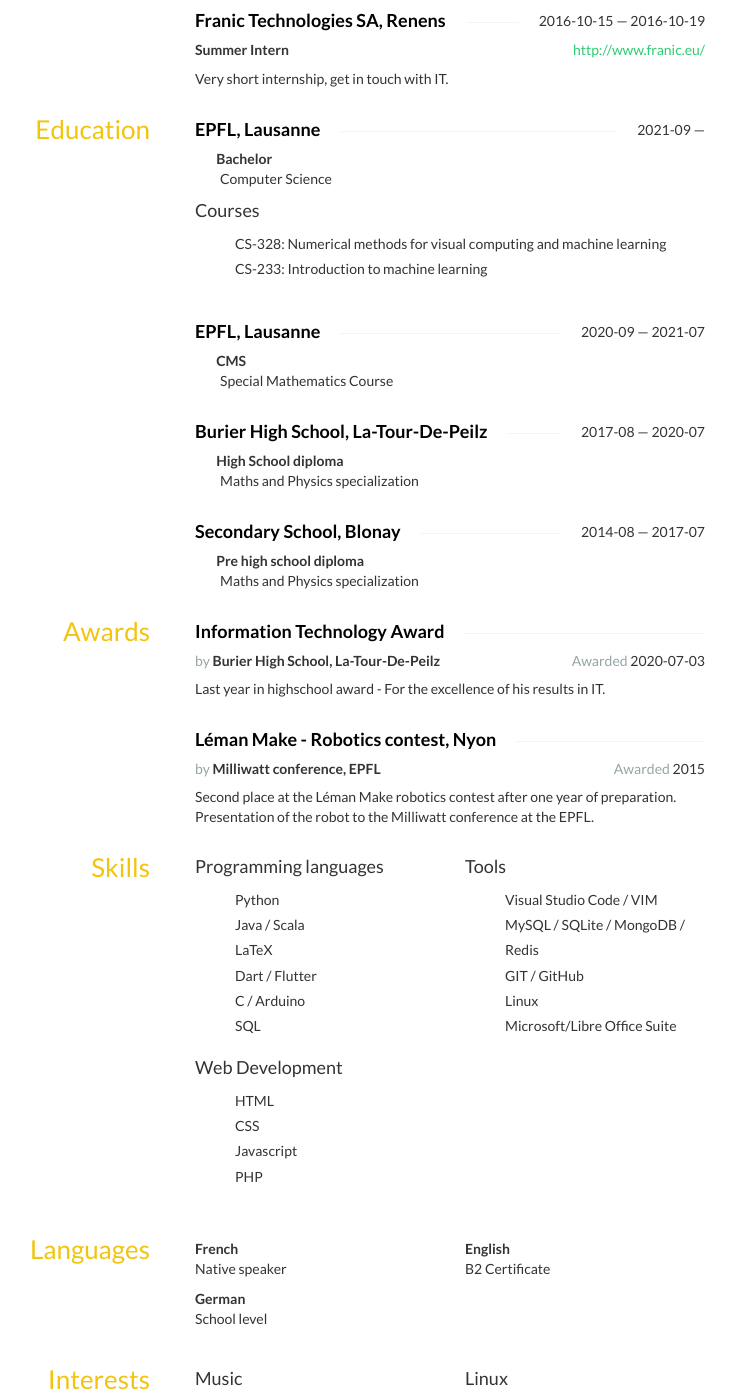
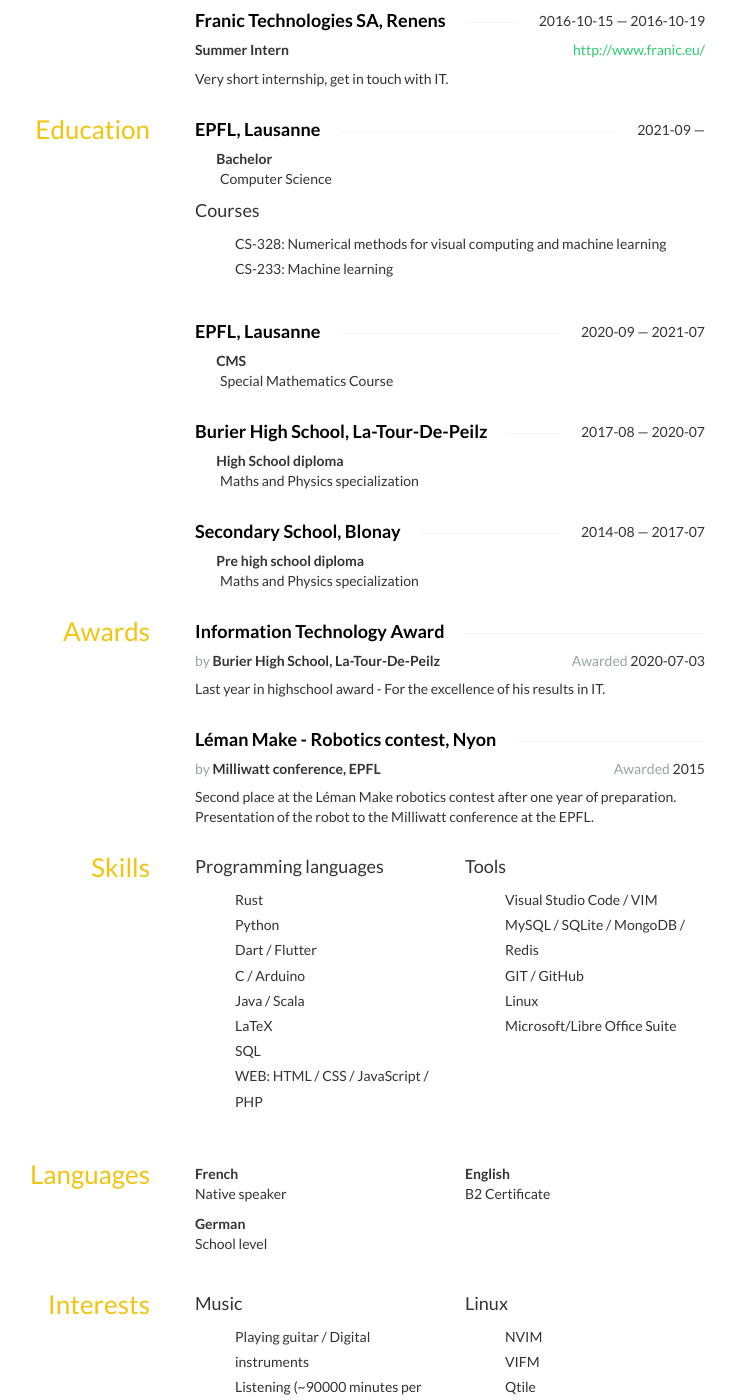
Before and after one commit to gruvw/portfolio, a Jekyll site: the page json_resume.html, which Jekyll copies as it is, in a window 1280 px wide and 1400 px high, scrolled down 1701 px. Shown: the whole window, without its empty margins (280-1016 px from the left). Built offline with Jekyll 4.4.1, drawn with Linux system fonts in a browser that asks for light colours; nearby versions of some CDN libraries; a style sheet for code colours, icons or effects is not loaded; some of the changed text lies outside the part shown.

Commit message:
[ci skip] Built json_resume.html

```diff
--- a/json_resume.html
+++ b/json_resume.html
@@ -438,7 +438,7 @@ h4 span:first-child {
 				<h4>Courses</h4>
 				<ul class="courses">
 					<li>CS-328: Numerical methods for visual computing and machine learning</li>
-					<li>CS-233: Introduction to machine learning</li>
+					<li>CS-233: Machine learning</li>
 				</ul>
 			</div>
 			<div class="col-sm-12">
@@ -541,12 +541,14 @@ h4 span:first-child {
 					<h4>Programming languages</h4>
 				</div>
 				<ul class="keywords">
+					<li>Rust</li>
 					<li>Python</li>
+					<li>Dart / Flutter</li>
+					<li>C / Arduino</li>
 					<li>Java / Scala</li>
 					<li>LaTeX</li>
-					<li>Dart / Flutter</li>
-					<li>C / Arduino</li>
 					<li>SQL</li>
+					<li>WEB: HTML / CSS / JavaScript / PHP</li>
 				</ul>
 			</div>
 			<div class="col-sm-6">
@@ -559,17 +561,6 @@ h4 span:first-child {
 					<li>GIT / GitHub</li>
 					<li>Linux</li>
 					<li>Microsoft/Libre Office Suite</li>
-				</ul>
-			</div>
-			<div class="col-sm-6">
-				<div class="name">
-					<h4>Web Development</h4>
-				</div>
-				<ul class="keywords">
-					<li>HTML</li>
-					<li>CSS</li>
-					<li>Javascript</li>
-					<li>PHP</li>
 				</ul>
 			</div>
 			</div>
```
Also changed, not shown: other parts of json_resume.html (+1 -0 lines).
